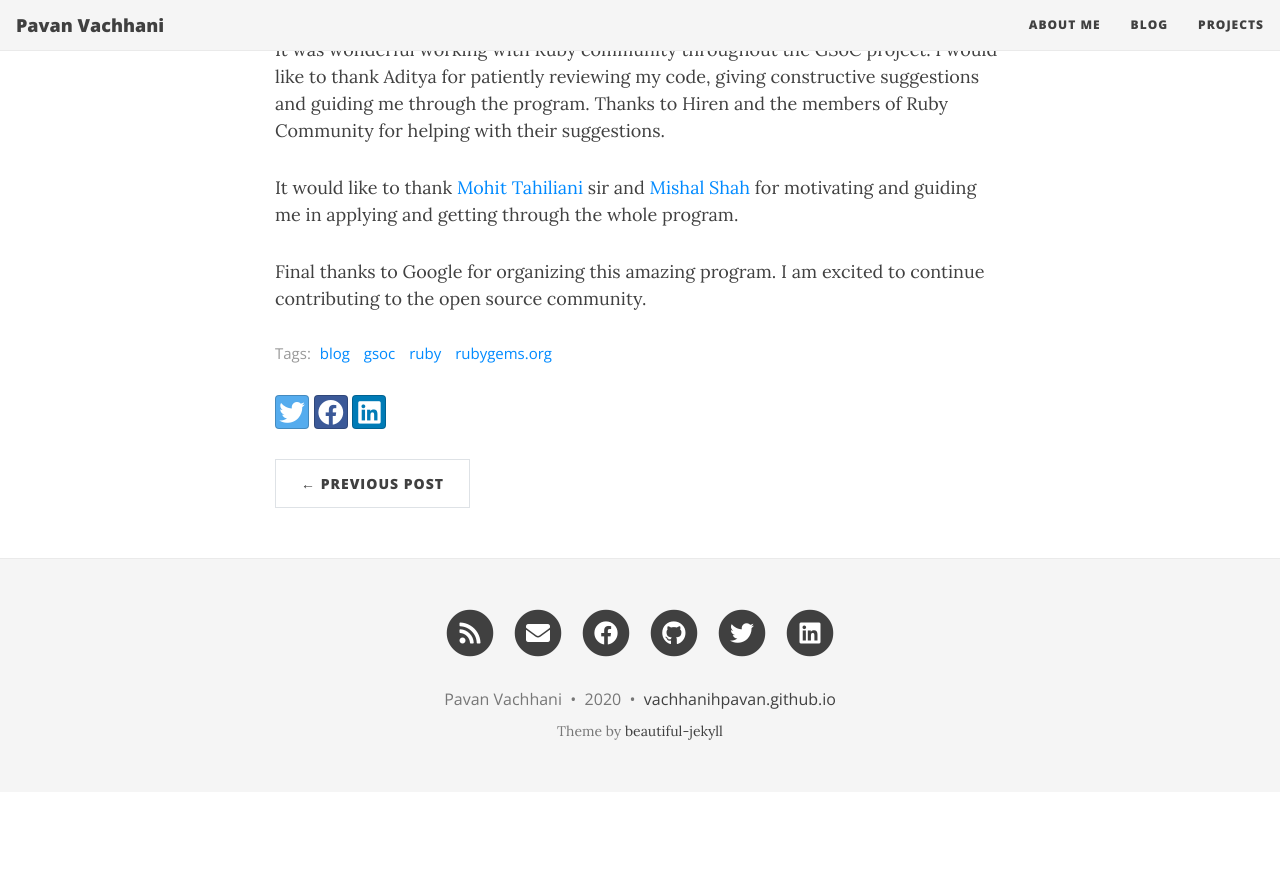
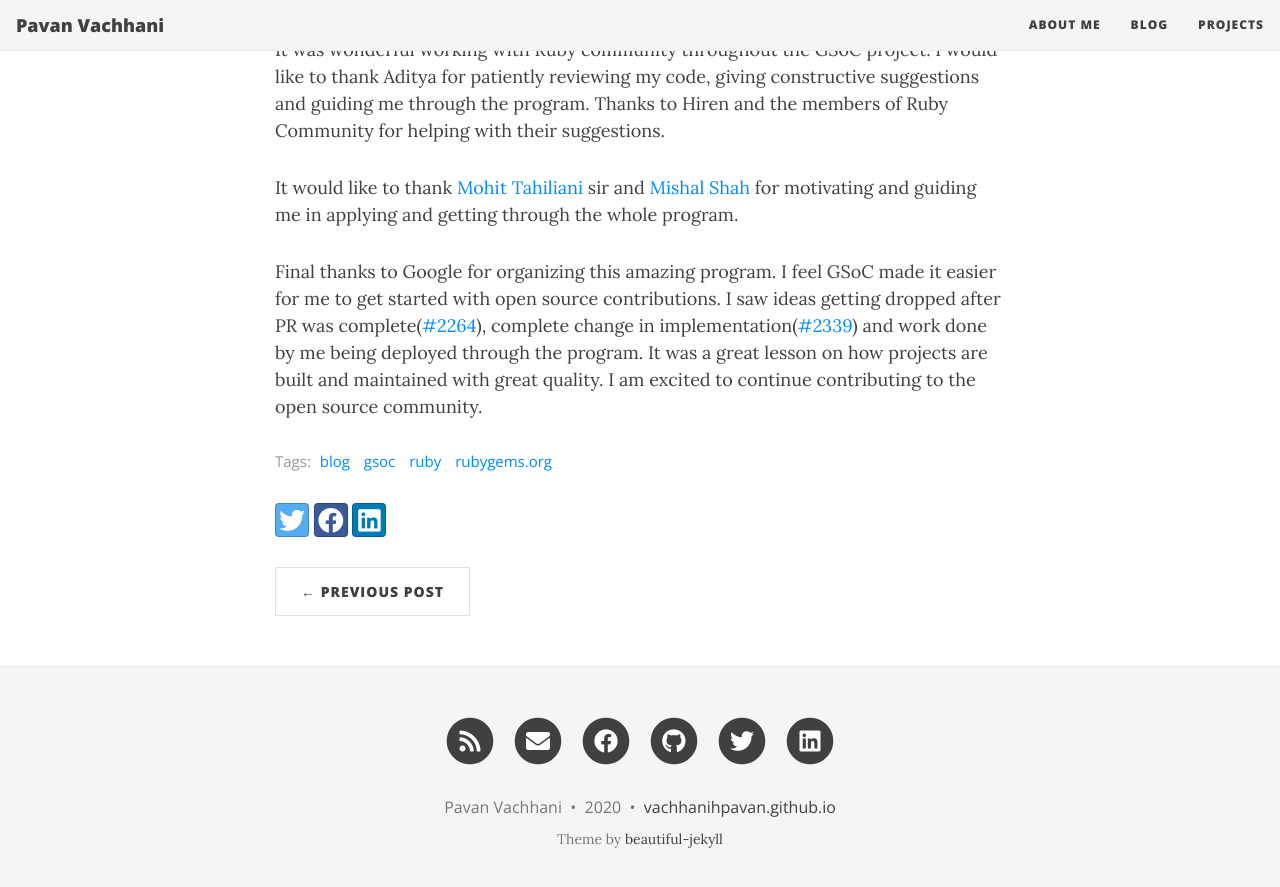
Before and after one commit to vachhanihpavan/vachhanihpavan.github.io, a Jekyll site: the page built from _posts/2020-08-21-gsoc-2020-final-report.md, in a window 1280 px wide and 900 px high, scrolled down 7441 px. Shown: the top 887 px of the window. Built offline with Jekyll 4.4.1, drawn with Linux system fonts in a browser that asks for light colours; nearby versions of some CDN libraries; before the commit the page ends 8233 px from its top, so only the background shows below that.

Commit message:
Thank Google additions

```diff
--- a/_posts/2020-08-21-gsoc-2020-final-report.md
+++ b/_posts/2020-08-21-gsoc-2020-final-report.md
@@ -153,4 +153,8 @@ suggestions.
 It would like to thank [Mohit Tahiliani](https://github.com/mohittahiliani) sir and [Mishal Shah](https://github.com/mishal23) for motivating
 and guiding me in applying and getting through the whole program.
 
-Final thanks to Google for organizing this amazing program. I am excited to continue contributing to the open source community.
+Final thanks to Google for organizing this amazing program. I feel GSoC made it easier for me to get started with open source contributions.
+I saw ideas getting dropped after PR was complete([#2264]((https://github.com/rubygems/rubygems.org/pull/2264))),
+complete change in implementation([#2339](https://github.com/rubygems/rubygems.org/pull/2339)) and work done by me being deployed through the program.
+It was a great lesson on how projects are built and maintained with great quality.
+I am excited to continue contributing to the open source community.
```
